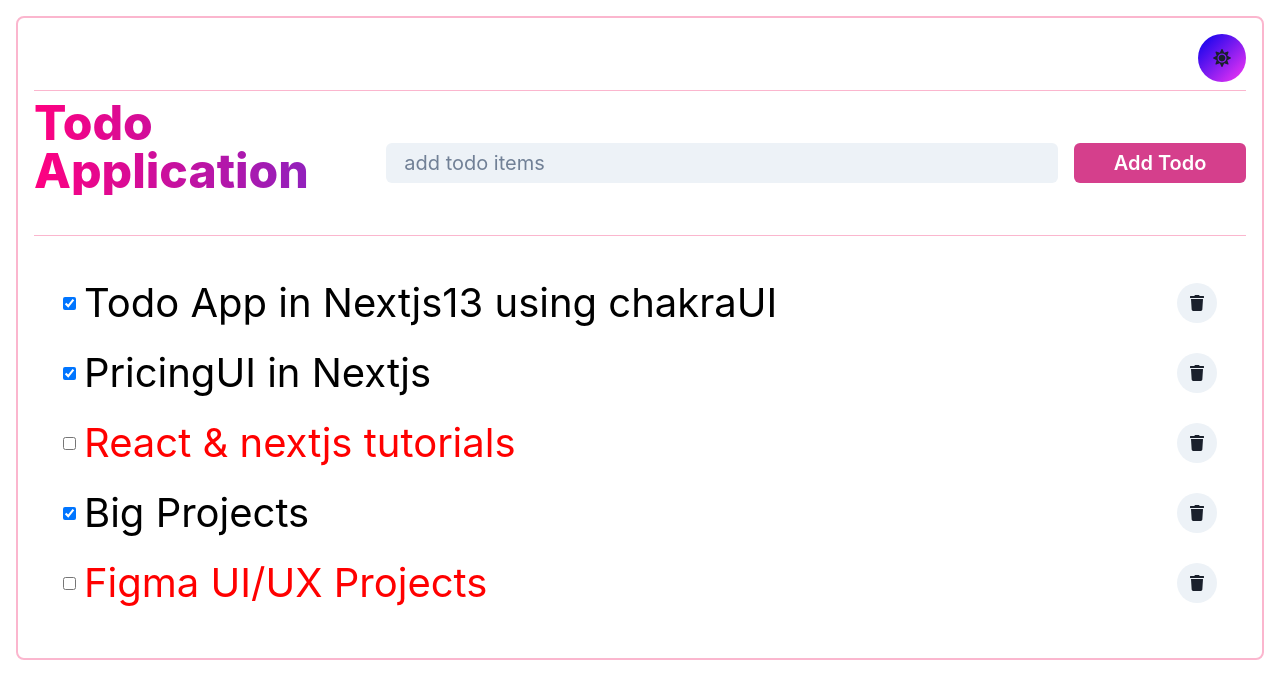
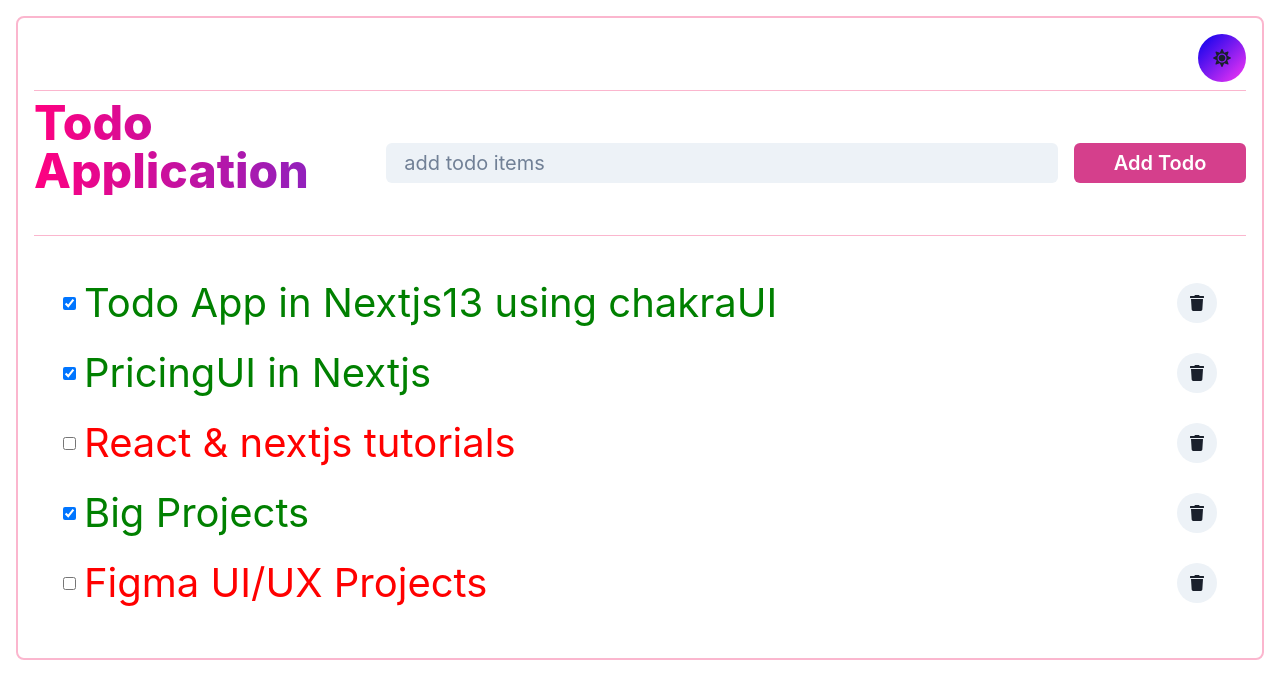
Before and after one commit to SHAKRA-AMBREEN/todoapp, a Next.js app: page / in a window 1280 px wide. Shown: the top 698 px of the page. Built offline with nearby package versions, Linux system fonts and the light colour scheme.

Commit message:
Update todo.tsx

```diff
--- a/app/todo.tsx
+++ b/app/todo.tsx
@@ -129,7 +129,7 @@ export default function Todo() {
               return (
                 <li
                   style={{
-                    color: elm.completed ? "black" : "red",
+                    color: elm.completed ? "green" : "red",
                     fontStyle: "obligue",
                     listStyle: "none",
                     padding: "5px",
```
